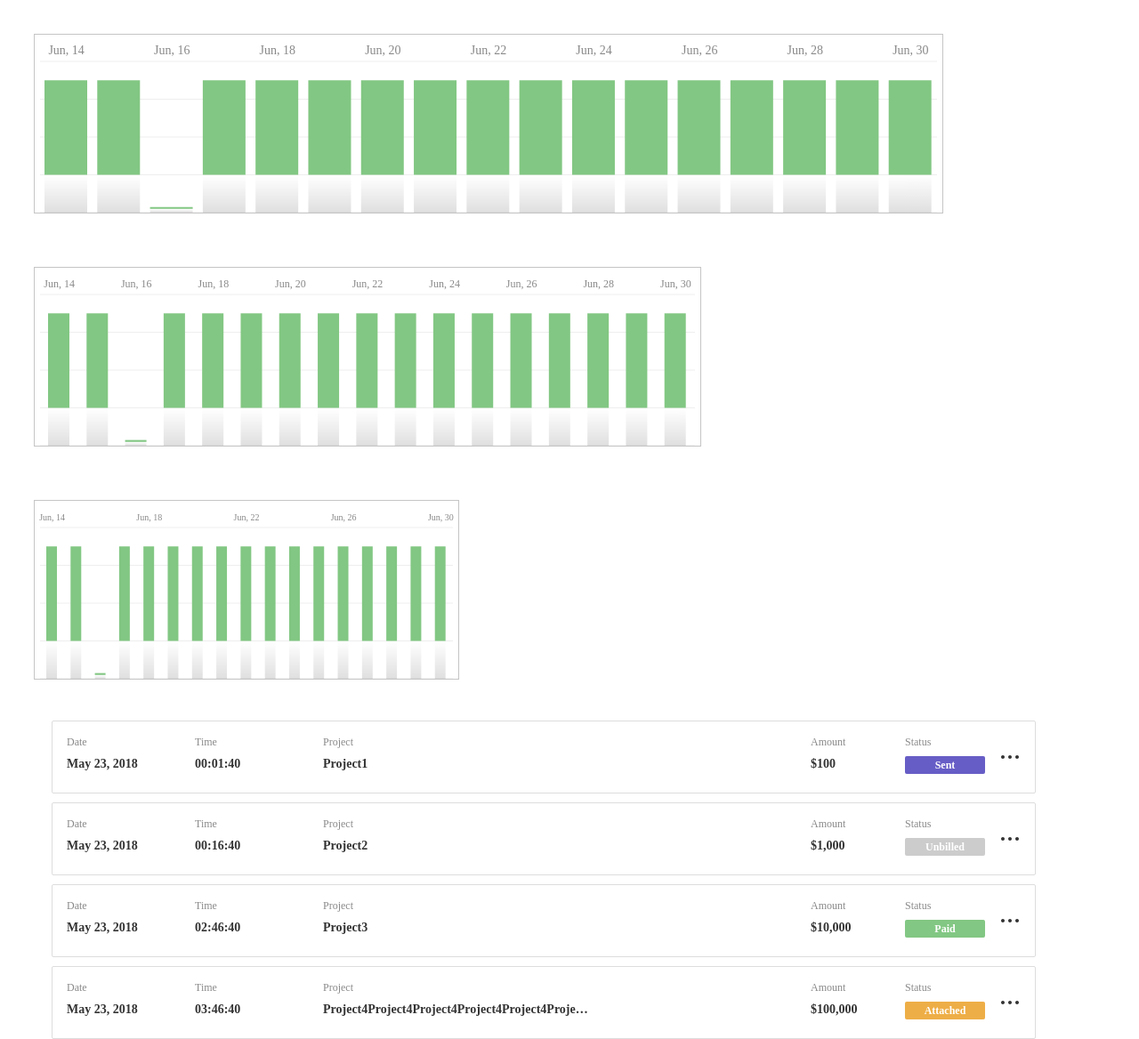
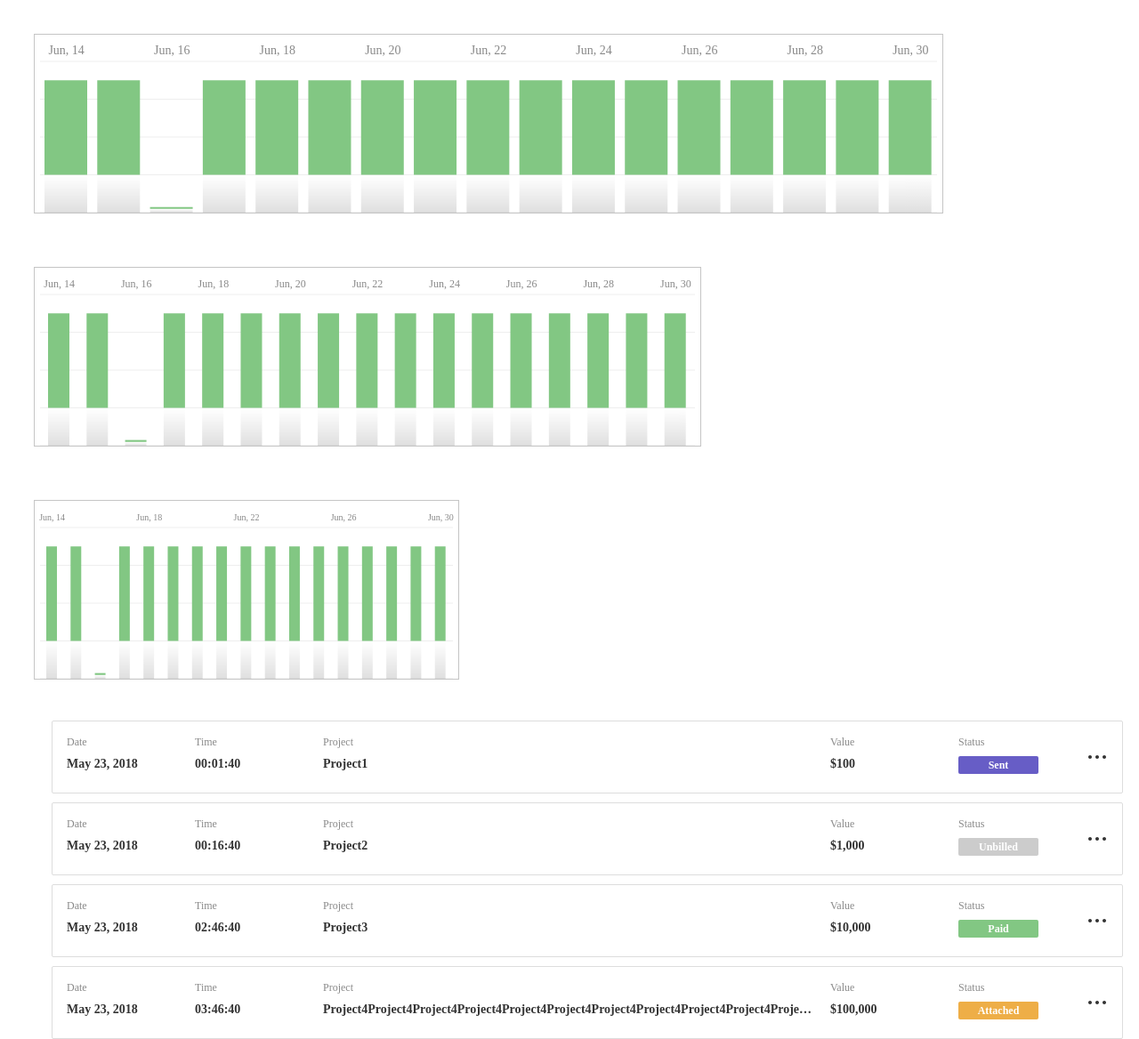
Before and after one commit to Pashokus/react-chart-component, a React app: page / in a window 1280 px wide. Shown: the whole page at 89% size. Built offline with nearby package versions, Linux system fonts and the light colour scheme.

Commit message:
rename root files, fix styles

```diff
--- a/src/components/projects-list/ListItem.js
+++ b/src/components/projects-list/ListItem.js
@@ -5,35 +5,27 @@ import { getFormattedAmount } from '../../helpers/amountFormatter';
 import { timeParser } from '../../helpers/dateTimeFormatter';
 import styles from './list-item.css';
 
-const leftSection = ['date', 'time', 'project'];
-const rightSection = ['amount', 'status'];
-
 export default class ListItem extends PureComponent {
   render () {
     const { item } = this.props;
+    const properties = Object.keys(item);
     const formattedItem = this.formatItem(item);
 
     return (
       <li className={ styles['projects-list-item'] }>
-        <div className={ styles['projects-list-item-container'] }>
-          <div className={ styles['left-container'] }>
-            {leftSection.map(label => this.buildSection(label, formattedItem[label]))}
-          </div>
-          <div className={ styles['right-container'] }>
-            {rightSection.map(label => this.buildSection(label, formattedItem[label]))}
-            <div className={ styles['more-button'] } />
-          </div>
-        </div>
+        {properties.map(property => this.buildSection(property, formattedItem[property]))}
+        <div className={ styles['more-button'] } />
       </li>
     );
   };
 
-  buildSection (label, value) {
+  buildSection (property, value) {
     return (
       <ListItemSection
-        label={ label }
+        property={ property }
+        key={ property }
         value={ value }
-        render={ label === 'status' ? getStatusComp(value) : '' } />
+        render={ property === 'status' ? getStatusComp(value) : '' } />
     );
   }
 
--- a/src/components/projects-list/ListItemSection.js
+++ b/src/components/projects-list/ListItemSection.js
@@ -1,15 +1,26 @@
 import React from 'react';
 import styles from './list-item.css';
 
+const getLabel = (property) => {
+  const labels = {
+    date: 'Date',
+    time: 'Time',
+    project: 'Project',
+    amount: 'Value',
+    status: 'Status'
+  };
+
+  return labels[property];
+};
+
 export default (props) => {
-  const { label, value, render } = props;
+  const { property, value, render } = props;
   const element = render || <span>{ typeof value === 'object' ? value.name : value }</span>;
 
   return (
     <div
-      className={ styles['list-item-section'] }
-      style={ { maxWidth: label === 'project' ? '300px' : 'auto' } }>
-      <span>{ label }</span>
+      className={ `${styles['list-item-section']} ${styles[property] || ''}` }>
+      <span>{ getLabel(property) }</span>
       {element}
     </div>
   );
--- a/src/components/projects-list/list-item.css
+++ b/src/components/projects-list/list-item.css
@@ -1,27 +1,33 @@
 .projects-list-item {
   margin: 10px;
   height: 80px;
+  display: flex;
+  min-width: 780px;
   border-radius: 2px;
   border: solid 1px #dddddd;
-  max-width: 1104px;
-}
-
-.projects-list-item-container {
-  display: flex;
-  justify-content: space-between;
 }
 
 .list-item-section {
-  margin: 16px 0;
+  margin: 16px 16px 16px 0;
   display: flex;
   flex-direction: column;
+  min-width: 128px;
+  max-width: 128px;
 }
 
 .list-item-section > span:first-child {
   margin-bottom: 8px;
-  text-transform: capitalize;
   font-size: 12px;
   color: #898989;
+}
+
+.project {
+  max-width: none;
+  width: 100%;
+}
+
+.date {
+  margin-left: 16px;
 }
 
 .list-item-section > span:last-child {
@@ -31,32 +37,13 @@
   color: #333;
   text-overflow: ellipsis;
   overflow: hidden;
-}
-
-.right-container, .left-container {
-  display: flex;
-}
-
-.left-continer {
-  overflow: hidden;
-}
-
-.right-container > .list-item-section {
-  min-width: 90px;
-}
-
-.right-container > .list-item-section {
-  margin-right: 16px;
-}
-
-.left-container > .list-item-section {
-  min-width: 128px;
-  margin-left: 16px;
+  white-space: nowrap;
 }
 
 .list-item-section > span.project-status {
   text-transform: capitalize;
   font-size: 12px;
+  width: 90px;
   line-height: 20px;
   text-align: center;
   color: #ffffff;
@@ -67,6 +54,8 @@
   width: 24px;
   height: 24px;
   -webkit-mask-image: url('./more-button.svg');
-  background-color: #333333;
-  margin: 28px 16px 0 0px;
+  background-color: #333;
+  margin: 28px 16px 0px 0px;
+  min-width: 24px;
+  -webkit-mask-repeat: no-repeat;
 }
--- a/src/index.js
+++ b/src/index.js
@@ -1,7 +1,7 @@
 import React, { Component } from 'react';
 import ReactDOM from 'react-dom';
-import ProjectsList from './components/projects-list/List';
-import Widget from './components/chart/Widget';
+import ProjectsList from './components/projects-list/';
+import Widget from './components/chart/';
 import data from './mocks/data.json';
 import projectsData from './mocks/projects.json';
 import widgetTypes from './configs/widgetTypes';
```
Also changed, not shown: src/components/chart/index.js (renamed from src/components/chart/Widget.js), src/components/projects-list/index.js (renamed from src/components/projects-list/List.js).
